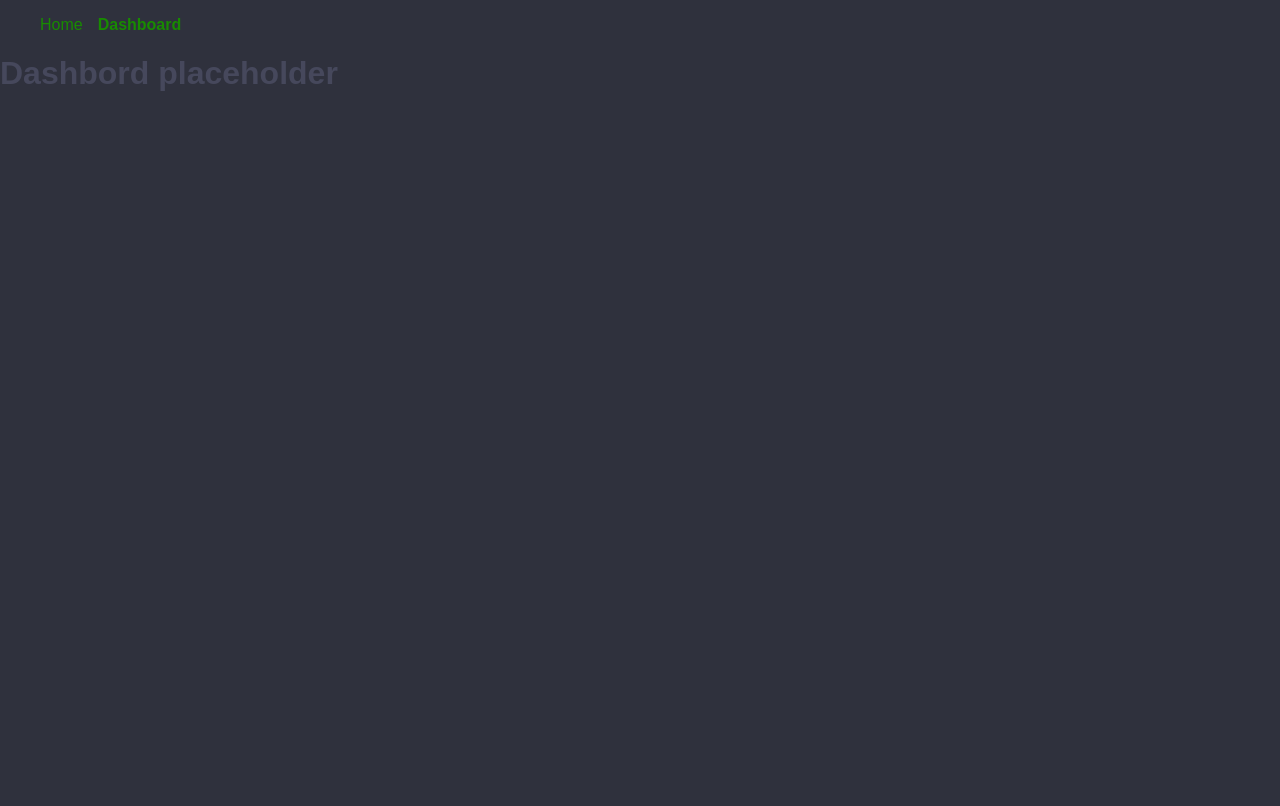
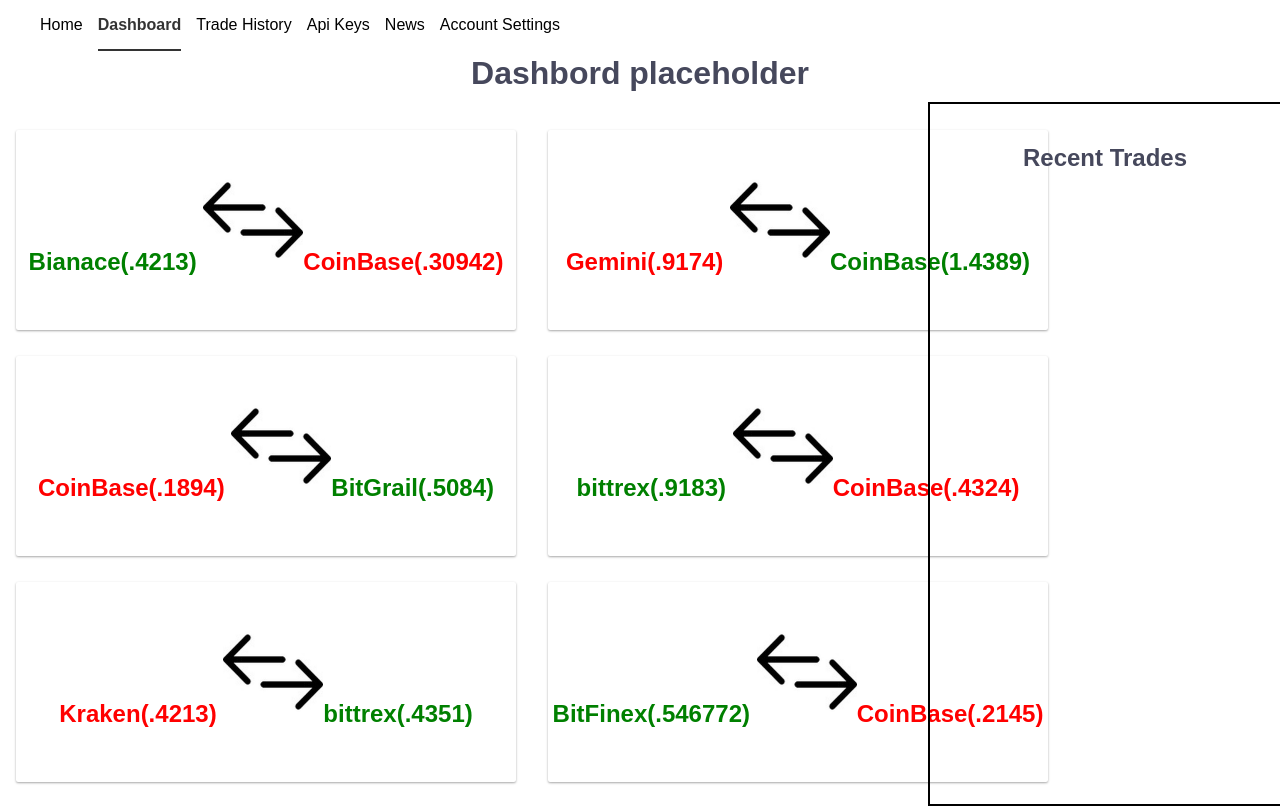
Before and after one commit to PowerHazzard/EasyTrage, a React (Create React App) app: page /Dashboard in a window 1280 px wide. Built offline with nearby package versions, Linux system fonts and the light colour scheme.

Commit message:
Dashboard

```diff
--- a/package.json
+++ b/package.json
@@ -12,6 +12,7 @@
     "nodemon": "^1.14.12",
     "react": "^16.2.0",
     "react-dom": "^16.2.0",
+    "react-materialize": "^1.1.2",
     "react-router-dom": "^4.2.2",
     "react-scripts": "0.9.5"
   },
--- /dev/null
+++ b/src/components/DashboardComponent/Dashboard.css
@@ -0,0 +1,7 @@
+body {
+  background: #FFFFFF;
+}
+
+h1 {
+  text-align: center;
+}
--- a/src/components/DashboardComponent/Dashboard.js
+++ b/src/components/DashboardComponent/Dashboard.js
@@ -1,5 +1,8 @@
 import React, { Component } from 'react';
 import Navbar from '../NavbarComponent/Navbar';
+import Suggestedtrades from './suggestedtrades';
+import Recenttrade from './recenttrades'
+import './Dashboard.css';
 
 class Dashboard extends Component {
     render() {
@@ -7,6 +10,8 @@
         <div className="Dashboard">
             <Navbar />
             <h1>Dashbord placeholder</h1>
+            <Suggestedtrades />
+            <Recenttrade />
         </div>
       );
     }
--- /dev/null
+++ b/src/components/DashboardComponent/recenttrades.css
@@ -0,0 +1,15 @@
+.sidenav {
+  margin-top: 8%;
+  margin-bottom: 18%;
+  height: 85%; /* Full-height: remove this if you want "auto" height */
+  width: 350px; /* Set the width of the sidebar */
+  position: absolute;; /* Fixed Sidebar (stay in place on scroll) */
+  z-index: 1; /* Stay on top */
+  top: 0; /* Stay at the top */
+  right: 0;
+  border-left: 2px solid black;
+  border-top: 2px solid black;
+  border-bottom: 2px solid black;
+  overflow-x: hidden; /* Disable horizontal scroll */
+  padding-top: 20px;
+}
--- /dev/null
+++ b/src/components/DashboardComponent/recenttrades.js
@@ -0,0 +1,16 @@
+import React, { Component } from 'react';
+import './recenttrades.css';
+
+class Recenttrade extends Component {
+    render() {
+      return (
+        <div className="recenttrades">
+        <div className="sidenav">
+          <h2>Recent Trades</h2>
+        </div>
+        </div>
+      );
+    }
+}
+
+export default Recenttrade;
--- /dev/null
+++ b/src/components/DashboardComponent/suggestedtrades.css
@@ -0,0 +1,45 @@
+h2 {
+  text-align: center;
+}
+
+img.arrow {
+  height: 100px;
+  width: 100px;
+  margin-top: 20px;
+}
+
+.card {
+  background: #fff;
+  border-radius: 2px;
+  display: inline-block;
+  height: 200px;
+  margin: 1rem;
+  position: relative;
+  width: 500px;
+  margin-bottom: 10px;
+}
+
+/*card shadows*/
+
+.card-1 {
+  box-shadow: 0 1px 3px rgba(0, 0, 0, 0.12), 0 1px 2px rgba(0, 0, 0, 0.24);
+  transition: all 0.3s cubic-bezier(.25, .8, .25, 1);
+}
+
+/*card hover*/
+
+.card-1:hover {
+  box-shadow: 0 14px 28px rgba(0, 0, 0, 0.25), 0 10px 10px rgba(0, 0, 0, 0.22);
+}
+
+.sidenav {
+    height: 100%; /* Full-height: remove this if you want "auto" height */
+    width: 300px; /* Set the width of the sidebar */
+    position: fixed; /* Fixed Sidebar (stay in place on scroll) */
+    z-index: 1; /* Stay on top */
+    top: 0; /* Stay at the top */
+    right: 0;
+    border-left: 2px solid black;
+    overflow-x: hidden; /* Disable horizontal scroll */
+    padding-top: 20px;
+}
--- /dev/null
+++ b/src/components/DashboardComponent/suggestedtrades.js
@@ -0,0 +1,45 @@
+import React, { Component } from 'react';
+import arrow from './doublearrow.jpg';
+import './suggestedtrades.css';
+
+class Suggestedtrades extends Component {
+    render() {
+      return (
+        <div className="Suggestedtrades">
+          <span className="Cards">
+          <span className="card card-1">
+            <span style={{ color: 'green' }}><h2>Bianace(.4213) <img src={arrow} className="arrow" alt="logo"/><span style={{ color: 'red' }}>CoinBase(.30942)</span></h2></span>
+          </span>
+          </span>
+
+          <span className="Cards">
+          <span className="card card-1">
+          <span style={{ color: 'red' }}><h2>Gemini(.9174) <img src={arrow} className="arrow" alt="logo"/><span style={{ color: 'green' }}>CoinBase(1.4389)</span></h2></span>
+          </span>
+          </span>
+          <span className="Cards">
+          <span className="card card-1">
+          <span style={{ color: 'red' }}><h2>CoinBase(.1894) <img src={arrow} className="arrow" alt="logo"/><span style={{ color: 'green' }}>BitGrail(.5084)</span></h2></span>
+          </span>
+          </span>
+          <span className="Cards">
+          <span className="card card-1">
+          <span style={{ color: 'green' }}><h2>bittrex(.9183) <img src={arrow} className="arrow" alt="logo"/><span style={{ color: 'red' }}>CoinBase(.4324)</span></h2></span>
+          </span>
+          </span>
+          <span className="Cards">
+          <span className="card card-1">
+          <span style={{ color: 'red' }}><h2>Kraken(.4213) <img src={arrow} className="arrow" alt="logo"/><span style={{ color: 'green' }}>bittrex(.4351)</span></h2></span>
+          </span>
+          </span>
+          <span className="Cards">
+          <span className="card card-1">
+          <span style={{ color: 'green' }}><h2>BitFinex(.546772) <img src={arrow} className="arrow" alt="logo"/><span style={{ color: 'red' }}>CoinBase(.2145)</span></h2></span>
+          </span>
+          </span>
+          </div>
+        );
+      }
+  }
+
+export default Suggestedtrades;
--- a/src/components/LandingComponent/Landing.css
+++ b/src/components/LandingComponent/Landing.css
@@ -4,7 +4,7 @@
   position: relative;
 }
 
-img {
+img.App-logo {
   margin-left: 45%;
   margin-top: 15%;
   -webkit-animation: toTheMoon 4s linear;
--- a/src/components/NavbarComponent/Navbar.css
+++ b/src/components/NavbarComponent/Navbar.css
@@ -4,11 +4,22 @@
 }
 
 .active {
-    font-weight: bold;
+  font-weight: 700;
+  color: rgba(0, 0, 0, 0.8);
+  padding-bottom: 16px;
+  margin-top:0;
+  margin-bottom: 0;
+  border-bottom: 2px rgba(0, 0, 0, 0.8) solid;
+  pointer-events: none;
 }
 
 a {
     text-decoration: none;
-    color: rgb(24, 139, 1);
+    color: black;
     margin-right: 15px;
+    text-align: center;
 }
+
+a:hover{
+
+}
--- a/src/components/NavbarComponent/Navbar.js
+++ b/src/components/NavbarComponent/Navbar.js
@@ -6,14 +6,29 @@
     return (
         <ul className='Navbar'>
             <li>
+
                 <NavLink exact activeClassName='active' to="/">
                     Home
                 </NavLink>
                 <NavLink activeClassName='active' to="/Dashboard">
                     Dashboard
                 </NavLink>
+                <NavLink exact activeClassName='active' to="/">
+                    Trade History
+                </NavLink>
+                <NavLink exact activeClassName='active' to="/">
+                    Api Keys
+                </NavLink>
+                <NavLink exact activeClassName='active' to="/">
+                    News
+                </NavLink>
+                <NavLink exact activeClassName='active' to="/">
+                    Account Settings
+                </NavLink>
             </li>
         </ul>
+
+
     )
 }
 
```
Also changed, not shown: src/components/DashboardComponent/arrows.svg (added), src/components/DashboardComponent/doublearrow.jpg (added).
